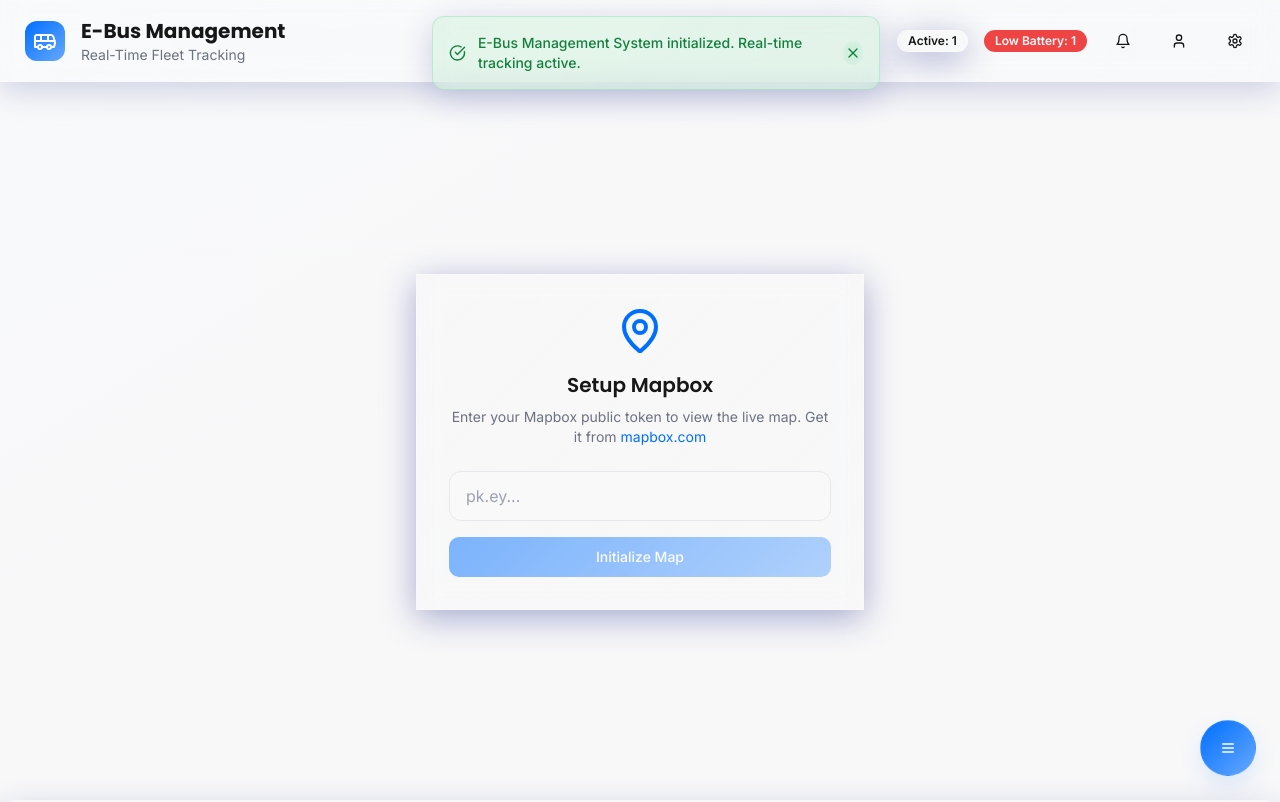
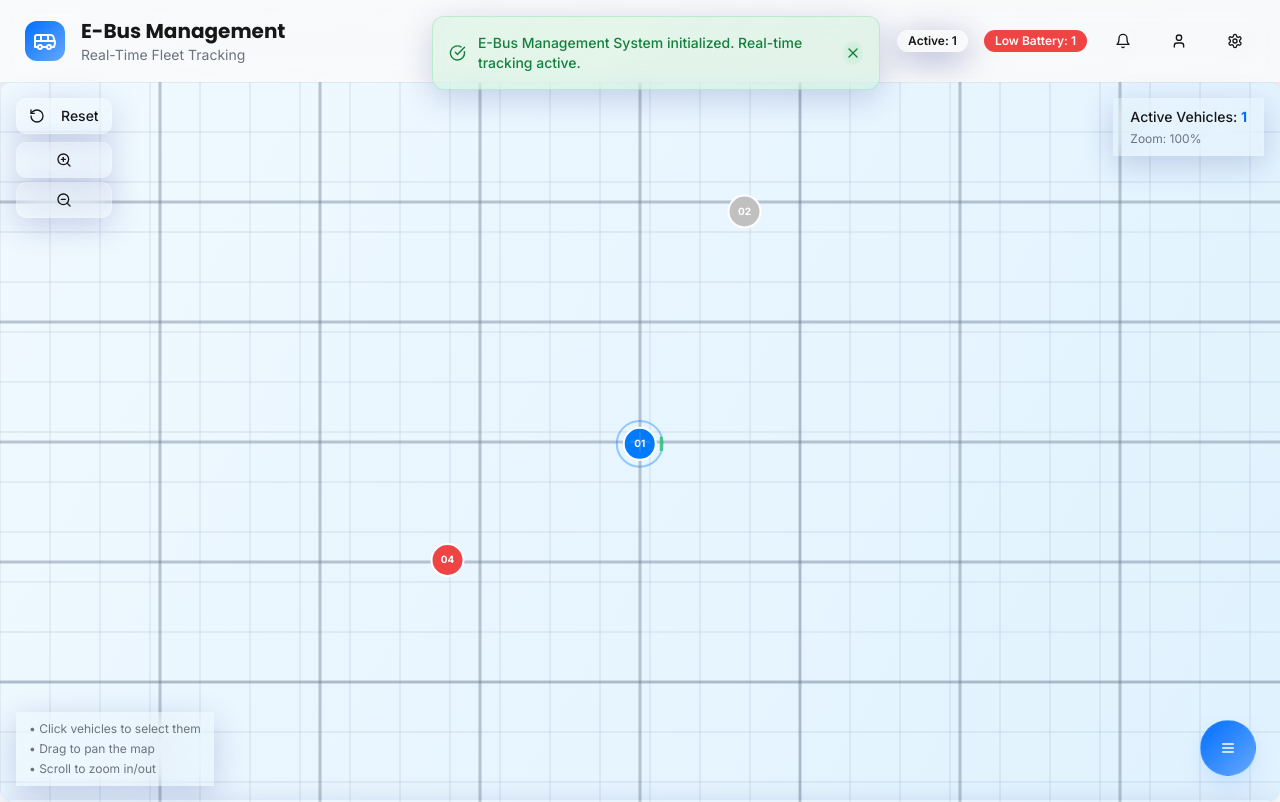
Before and after one commit to Leojin7/bus-pulse, a React (Vite) app: page / in a window 1280 px wide. Built offline with nearby package versions, Linux system fonts and the light colour scheme.

Commit message:
Remove Mapbox dependency
The system can now be run without Mapbox by removing the Mapbox GL React dependency and updating the MapView component to use a placeholder or alternative map implementation.

```diff
--- a/package.json
+++ b/package.json
@@ -40,7 +40,6 @@
     "@radix-ui/react-toggle-group": "^1.1.0",
     "@radix-ui/react-tooltip": "^1.1.4",
     "@tanstack/react-query": "^5.56.2",
-    "@types/mapbox-gl": "^3.4.1",
     "class-variance-authority": "^0.7.1",
     "clsx": "^2.1.1",
     "cmdk": "^1.0.0",
@@ -48,13 +47,11 @@
     "embla-carousel-react": "^8.3.0",
     "input-otp": "^1.2.4",
     "lucide-react": "^0.462.0",
-    "mapbox-gl": "^3.14.0",
     "next-themes": "^0.3.0",
     "react": "^18.3.1",
     "react-day-picker": "^8.10.1",
     "react-dom": "^18.3.1",
     "react-hook-form": "^7.53.0",
-    "react-map-gl": "^8.0.4",
     "react-resizable-panels": "^2.1.3",
     "react-router-dom": "^6.26.2",
     "recharts": "^2.12.7",
--- a/src/components/MapView.tsx
+++ b/src/components/MapView.tsx
@@ -1,8 +1,6 @@
 import React, { useEffect, useRef, useState } from 'react';
-import mapboxgl from 'mapbox-gl';
-import 'mapbox-gl/dist/mapbox-gl.css';
 import { Button } from '@/components/ui/button';
-import { MapPin, Navigation, Zap } from 'lucide-react';
+import { MapPin, Navigation, Zap, ZoomIn, ZoomOut, RotateCcw } from 'lucide-react';
 
 interface Vehicle {
   id: string;
@@ -22,155 +20,337 @@ interface MapViewProps {
 }
 
 const MapView: React.FC<MapViewProps> = ({ vehicles, onVehicleSelect, selectedVehicle }) => {
-  const mapContainer = useRef<HTMLDivElement>(null);
-  const map = useRef<mapboxgl.Map | null>(null);
-  const markers = useRef<{ [key: string]: mapboxgl.Marker }>({});
-  const [mapboxToken, setMapboxToken] = useState<string>('');
+  const canvasRef = useRef<HTMLCanvasElement>(null);
+  const [zoom, setZoom] = useState(1);
+  const [panX, setPanX] = useState(0);
+  const [panY, setPanY] = useState(0);
+  const [isDragging, setIsDragging] = useState(false);
+  const [lastMousePos, setLastMousePos] = useState({ x: 0, y: 0 });
 
-  // Temporary input for Mapbox token
-  const [showTokenInput, setShowTokenInput] = useState(!mapboxToken);
+  // Convert lat/lng to canvas coordinates
+  const latLngToCanvas = (lat: number, lng: number) => {
+    const canvas = canvasRef.current;
+    if (!canvas) return { x: 0, y: 0 };
 
-  const createMarkerElement = (vehicle: Vehicle) => {
-    const el = document.createElement('div');
-    el.className = `marker-container ${vehicle.status}`;
-    el.innerHTML = `
-      <div class="relative">
-        <div class="w-8 h-8 rounded-full flex items-center justify-center text-white font-bold text-sm ${
-          vehicle.status === 'active' ? 'bg-primary animate-pulse-glow' :
-          vehicle.status === 'stopped' ? 'bg-secondary' :
-          vehicle.status === 'idle' ? 'bg-muted' :
-          'bg-destructive'
-        }">
-          ${vehicle.name.slice(-2)}
-        </div>
-        ${vehicle.status === 'active' ?
-          '<div class="absolute -top-1 -right-1 w-3 h-3 bg-primary-glow rounded-full animate-ping"></div>' : ''
-        }
-      </div>
-    `;
+    // Simple projection for demo purposes
+    // In a real app, you'd use proper map projection
+    const centerLat = 40.7128; // NYC center
+    const centerLng = -74.0060;
 
-    el.addEventListener('click', () => onVehicleSelect(vehicle));
-    return el;
+    const x = (canvas.width / 2) + ((lng - centerLng) * 5000 * zoom) + panX;
+    const y = (canvas.height / 2) - ((lat - centerLat) * 5000 * zoom) + panY;
+
+    return { x, y };
   };
 
-  const initializeMap = () => {
-    if (!mapContainer.current || !mapboxToken) return;
-
-    mapboxgl.accessToken = mapboxToken;
-
-    map.current = new mapboxgl.Map({
-      container: mapContainer.current,
-      style: 'mapbox://styles/mapbox/light-v11',
-      center: [-74.006, 40.7128], // NYC coordinates as default
-      zoom: 12,
-      pitch: 45,
-    });
-
-    // Add navigation controls
-    map.current.addControl(
-      new mapboxgl.NavigationControl({
-        visualizePitch: true,
-      }),
-      'top-right'
-    );
-
-    // Add style and atmosphere
-    map.current.on('style.load', () => {
-      map.current?.setFog({
-        color: 'rgb(255, 255, 255)',
-        'high-color': 'rgb(200, 200, 225)',
-        'horizon-blend': 0.2,
-      });
+  // Find vehicle at click position
+  const getVehicleAtPosition = (clickX: number, clickY: number) => {
+    return vehicles.find(vehicle => {
+      const pos = latLngToCanvas(vehicle.latitude, vehicle.longitude);
+      const distance = Math.sqrt((clickX - pos.x) ** 2 + (clickY - pos.y) ** 2);
+      return distance < 20; // 20px click radius
     });
   };
 
-  const updateMarkers = () => {
-    if (!map.current) return;
+  // Draw the map
+  const drawMap = () => {
+    const canvas = canvasRef.current;
+    const ctx = canvas?.getContext('2d');
+    if (!canvas || !ctx) return;
 
-    // Remove old markers
-    Object.values(markers.current).forEach(marker => marker.remove());
-    markers.current = {};
+    // Clear canvas
+    ctx.clearRect(0, 0, canvas.width, canvas.height);
 
-    // Add new markers
+    // Draw background gradient
+    const gradient = ctx.createLinearGradient(0, 0, canvas.width, canvas.height);
+    gradient.addColorStop(0, '#f0f9ff');
+    gradient.addColorStop(1, '#e0f2fe');
+    ctx.fillStyle = gradient;
+    ctx.fillRect(0, 0, canvas.width, canvas.height);
+
+    // Draw grid lines
+    ctx.strokeStyle = 'rgba(148, 163, 184, 0.3)';
+    ctx.lineWidth = 1;
+    const gridSize = 50 * zoom;
+
+    for (let x = (panX % gridSize); x < canvas.width; x += gridSize) {
+      ctx.beginPath();
+      ctx.moveTo(x, 0);
+      ctx.lineTo(x, canvas.height);
+      ctx.stroke();
+    }
+
+    for (let y = (panY % gridSize); y < canvas.height; y += gridSize) {
+      ctx.beginPath();
+      ctx.moveTo(0, y);
+      ctx.lineTo(canvas.width, y);
+      ctx.stroke();
+    }
+
+    // Draw roads (simplified)
+    ctx.strokeStyle = 'rgba(100, 116, 139, 0.4)';
+    ctx.lineWidth = 3 * zoom;
+
+    // Horizontal roads
+    for (let i = 0; i < 5; i++) {
+      const y = (canvas.height / 6) * (i + 1) + panY;
+      ctx.beginPath();
+      ctx.moveTo(0, y);
+      ctx.lineTo(canvas.width, y);
+      ctx.stroke();
+    }
+
+    // Vertical roads
+    for (let i = 0; i < 7; i++) {
+      const x = (canvas.width / 8) * (i + 1) + panX;
+      ctx.beginPath();
+      ctx.moveTo(x, 0);
+      ctx.lineTo(x, canvas.height);
+      ctx.stroke();
+    }
+
+    // Draw vehicles
     vehicles.forEach(vehicle => {
-      const el = createMarkerElement(vehicle);
-      const marker = new mapboxgl.Marker(el)
-        .setLngLat([vehicle.longitude, vehicle.latitude])
-        .addTo(map.current!);
+      const pos = latLngToCanvas(vehicle.latitude, vehicle.longitude);
 
-      markers.current[vehicle.id] = marker;
+      // Skip if outside canvas
+      if (pos.x < -30 || pos.x > canvas.width + 30 || pos.y < -30 || pos.y > canvas.height + 30) {
+        return;
+      }
+
+      const size = 16 * zoom;
+      const isSelected = selectedVehicle?.id === vehicle.id;
+
+      // Draw selection ring
+      if (isSelected) {
+        ctx.beginPath();
+        ctx.arc(pos.x, pos.y, size + 8, 0, 2 * Math.PI);
+        ctx.strokeStyle = '#007BFF';
+        ctx.lineWidth = 3;
+        ctx.stroke();
+      }
+
+      // Draw vehicle marker
+      ctx.save();
+
+      // Get status color
+      let color;
+      switch (vehicle.status) {
+        case 'active':
+          color = '#007BFF';
+          break;
+        case 'stopped':
+          color = '#C0C0C0';
+          break;
+        case 'idle':
+          color = '#94A3B8';
+          break;
+        case 'maintenance':
+          color = '#EF4444';
+          break;
+        default:
+          color = '#6B7280';
+      }
+
+      // Draw main circle
+      ctx.beginPath();
+      ctx.arc(pos.x, pos.y, size, 0, 2 * Math.PI);
+      ctx.fillStyle = color;
+      ctx.fill();
+
+      // Draw white border
+      ctx.strokeStyle = 'white';
+      ctx.lineWidth = 2;
+      ctx.stroke();
+
+      // Draw vehicle number
+      ctx.fillStyle = 'white';
+      ctx.font = `bold ${Math.max(10, 8 * zoom)}px Inter`;
+      ctx.textAlign = 'center';
+      ctx.textBaseline = 'middle';
+      ctx.fillText(vehicle.name.slice(-2), pos.x, pos.y);
+
+      // Draw pulsing effect for active vehicles
+      if (vehicle.status === 'active') {
+        const pulseSize = size + 4 + Math.sin(Date.now() / 300) * 3;
+        ctx.beginPath();
+        ctx.arc(pos.x, pos.y, pulseSize, 0, 2 * Math.PI);
+        ctx.strokeStyle = `${color}60`;
+        ctx.lineWidth = 2;
+        ctx.stroke();
+      }
+
+      ctx.restore();
+
+      // Draw speed indicator for moving vehicles
+      if (vehicle.speed > 0 && zoom > 0.5) {
+        const speedBarHeight = Math.min(vehicle.speed / 2, 20) * zoom;
+        ctx.fillStyle = 'rgba(34, 197, 94, 0.8)';
+        ctx.fillRect(pos.x + size + 4, pos.y - speedBarHeight / 2, 3, speedBarHeight);
+      }
     });
+
+    // Draw center crosshair
+    const centerX = canvas.width / 2;
+    const centerY = canvas.height / 2;
+    ctx.strokeStyle = 'rgba(148, 163, 184, 0.5)';
+    ctx.lineWidth = 1;
+    ctx.beginPath();
+    ctx.moveTo(centerX - 10, centerY);
+    ctx.lineTo(centerX + 10, centerY);
+    ctx.moveTo(centerX, centerY - 10);
+    ctx.lineTo(centerX, centerY + 10);
+    ctx.stroke();
   };
 
+  // Handle mouse events
+  const handleMouseDown = (e: React.MouseEvent) => {
+    const rect = canvasRef.current?.getBoundingClientRect();
+    if (!rect) return;
+
+    const x = e.clientX - rect.left;
+    const y = e.clientY - rect.top;
+
+    // Check if clicking on a vehicle
+    const clickedVehicle = getVehicleAtPosition(x, y);
+    if (clickedVehicle) {
+      onVehicleSelect(clickedVehicle);
+      return;
+    }
+
+    setIsDragging(true);
+    setLastMousePos({ x, y });
+  };
+
+  const handleMouseMove = (e: React.MouseEvent) => {
+    if (!isDragging) return;
+
+    const rect = canvasRef.current?.getBoundingClientRect();
+    if (!rect) return;
+
+    const x = e.clientX - rect.left;
+    const y = e.clientY - rect.top;
+
+    const deltaX = x - lastMousePos.x;
+    const deltaY = y - lastMousePos.y;
+
+    setPanX(prev => prev + deltaX);
+    setPanY(prev => prev + deltaY);
+    setLastMousePos({ x, y });
+  };
+
+  const handleMouseUp = () => {
+    setIsDragging(false);
+  };
+
+  const handleWheel = (e: React.WheelEvent) => {
+    e.preventDefault();
+    const zoomFactor = e.deltaY > 0 ? 0.9 : 1.1;
+    setZoom(prev => Math.max(0.3, Math.min(3, prev * zoomFactor)));
+  };
+
+  const handleZoomIn = () => {
+    setZoom(prev => Math.min(3, prev * 1.2));
+  };
+
+  const handleZoomOut = () => {
+    setZoom(prev => Math.max(0.3, prev / 1.2));
+  };
+
+  const handleReset = () => {
+    setZoom(1);
+    setPanX(0);
+    setPanY(0);
+  };
+
+  const focusOnVehicle = (vehicle: Vehicle) => {
+    const canvas = canvasRef.current;
+    if (!canvas) return;
+
+    const centerLat = 40.7128;
+    const centerLng = -74.0060;
+
+    const targetX = -((vehicle.longitude - centerLng) * 5000 * zoom);
+    const targetY = ((vehicle.latitude - centerLat) * 5000 * zoom);
+
+    setPanX(targetX);
+    setPanY(targetY);
+  };
+
+  // Focus on selected vehicle
   useEffect(() => {
-    if (mapboxToken && !map.current) {
-      initializeMap();
-    }
-  }, [mapboxToken]);
-
-  useEffect(() => {
-    updateMarkers();
-  }, [vehicles]);
-
-  useEffect(() => {
-    if (selectedVehicle && map.current) {
-      map.current.flyTo({
-        center: [selectedVehicle.longitude, selectedVehicle.latitude],
-        zoom: 15,
-        duration: 1000
-      });
+    if (selectedVehicle) {
+      focusOnVehicle(selectedVehicle);
     }
   }, [selectedVehicle]);
 
-  if (showTokenInput) {
-    return (
-      <div className="flex-1 flex items-center justify-center bg-muted/20">
-        <div className="glass-card p-8 max-w-md w-full mx-4">
-          <div className="text-center mb-6">
-            <MapPin className="w-12 h-12 text-primary mx-auto mb-4" />
-            <h3 className="text-xl font-poppins font-semibold mb-2">Setup Mapbox</h3>
-            <p className="text-muted-foreground text-sm">
-              Enter your Mapbox public token to view the live map. Get it from{' '}
-              <a href="https://mapbox.com/" target="_blank" rel="noopener noreferrer" className="text-primary hover:underline">
-                mapbox.com
-              </a>
-            </p>
-          </div>
-          <div className="space-y-4">
-            <input
-              type="text"
-              placeholder="pk.ey..."
-              value={mapboxToken}
-              onChange={(e) => setMapboxToken(e.target.value)}
-              className="w-full px-4 py-3 bg-background/50 border border-border rounded-lg focus:ring-2 focus:ring-primary focus:border-transparent"
-            />
-            <Button
-              onClick={() => setShowTokenInput(false)}
-              disabled={!mapboxToken}
-              className="w-full"
-            >
-              Initialize Map
-            </Button>
-          </div>
-        </div>
-      </div>
-    );
-  }
+  // Animation loop
+  useEffect(() => {
+    const animate = () => {
+      drawMap();
+      requestAnimationFrame(animate);
+    };
+    animate();
+  }, [vehicles, zoom, panX, panY, selectedVehicle]);
+
+  // Handle canvas resize
+  useEffect(() => {
+    const handleResize = () => {
+      const canvas = canvasRef.current;
+      if (!canvas) return;
+
+      canvas.width = canvas.offsetWidth;
+      canvas.height = canvas.offsetHeight;
+    };
+
+    handleResize();
+    window.addEventListener('resize', handleResize);
+    return () => window.removeEventListener('resize', handleResize);
+  }, []);
 
   return (
     <div className="flex-1 relative">
-      <div ref={mapContainer} className="absolute inset-0 rounded-lg" />
+      <canvas
+        ref={canvasRef}
+        className="absolute inset-0 w-full h-full rounded-lg cursor-grab active:cursor-grabbing"
+        onMouseDown={handleMouseDown}
+        onMouseMove={handleMouseMove}
+        onMouseUp={handleMouseUp}
+        onMouseLeave={handleMouseUp}
+        onWheel={handleWheel}
+        width={800}
+        height={600}
+      />
 
       {/* Map Controls Overlay */}
       <div className="absolute top-4 left-4 z-10 space-y-2">
-        <Button size="sm" variant="secondary" className="glass-panel">
-          <Navigation className="w-4 h-4 mr-2" />
-          Recenter
+        <Button
+          size="sm"
+          variant="glass"
+          className="glass-panel"
+          onClick={handleReset}
+        >
+          <RotateCcw className="w-4 h-4 mr-2" />
+          Reset
         </Button>
-        <Button size="sm" variant="secondary" className="glass-panel">
-          <Zap className="w-4 h-4 mr-2" />
-          Charging Stations
-        </Button>
+        <div className="flex flex-col space-y-1">
+          <Button
+            size="sm"
+            variant="glass"
+            className="glass-panel p-2"
+            onClick={handleZoomIn}
+          >
+            <ZoomIn className="w-4 h-4" />
+          </Button>
+          <Button
+            size="sm"
+            variant="glass"
+            className="glass-panel p-2"
+            onClick={handleZoomOut}
+          >
+            <ZoomOut className="w-4 h-4" />
+          </Button>
+        </div>
       </div>
 
       {/* Vehicle Counter */}
@@ -179,6 +359,20 @@ const MapView: React.FC<MapViewProps> = ({ vehicles, onVehicleSelect, selectedVe
           <div className="text-sm font-medium">
             Active Vehicles: <span className="text-primary font-bold">{vehicles.filter(v => v.status === 'active').length}</span>
           </div>
+          <div className="text-xs text-muted-foreground mt-1">
+            Zoom: {(zoom * 100).toFixed(0)}%
+          </div>
+        </div>
+      </div>
+
+      {/* Instructions */}
+      <div className="absolute bottom-4 left-4 z-10">
+        <div className="glass-panel px-3 py-2 text-xs text-muted-foreground max-w-xs">
+          <div className="space-y-1">
+            <div>• Click vehicles to select them</div>
+            <div>• Drag to pan the map</div>
+            <div>• Scroll to zoom in/out</div>
+          </div>
         </div>
       </div>
     </div>
```
Also changed, not shown: 1 other file (tests, documents, lock files or other folders).
